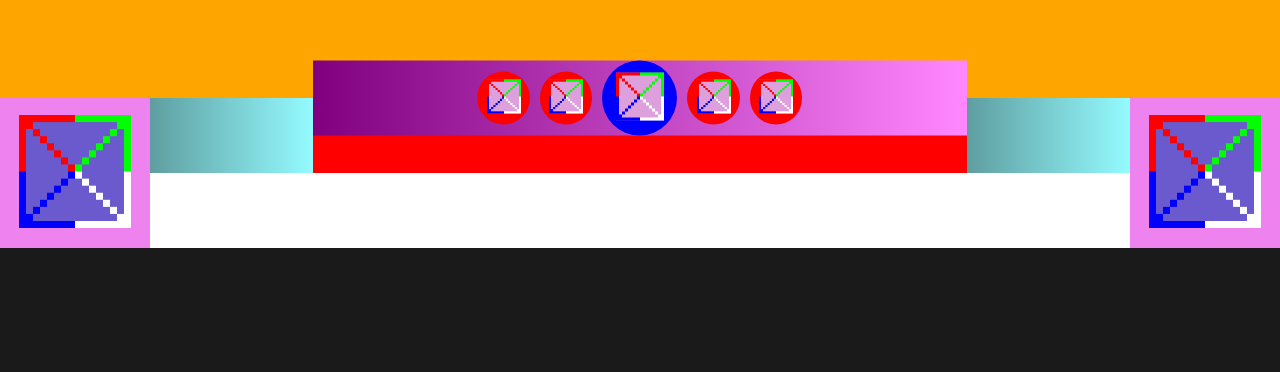
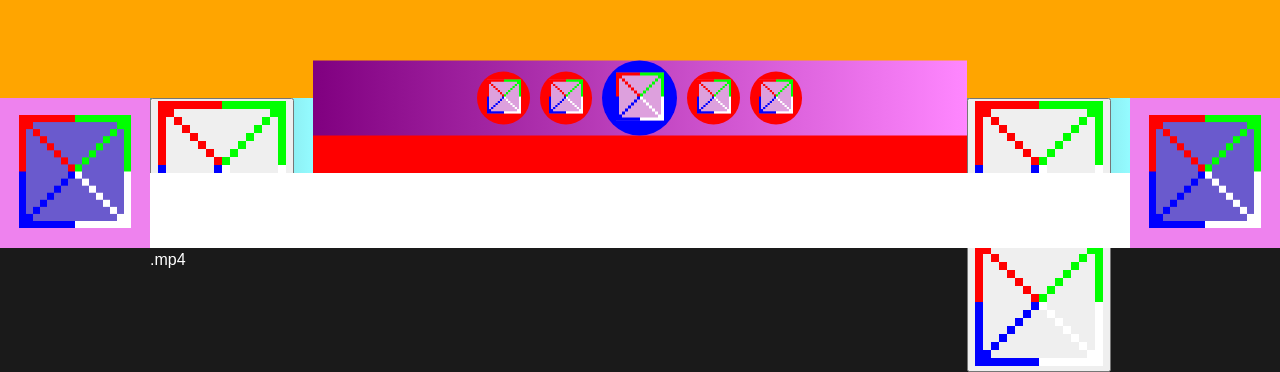
Before and after one commit to CosmicTb/Music-Leaf, a plain HTML site: page index.html in a window 1280 px wide. Shown: the part 552-924 px from the top of the page. Before the commit the page ends 800 px from the top, so only its background shows below. Drawn offline with Linux system fonts and the light colour scheme.

Commit message:
Update index.html

```diff
--- a/index.html
+++ b/index.html
@@ -10,7 +10,10 @@
             <button title="Queue"><img src="placeholder.png"></button>
             <div class="main">
                 <div>
-                    <div></div>
+                    <div>
+                        <button title="Show video"><img src="placeholder.png"></button>
+                        <p title=".mp4">.mp4</p>
+                    </div>
                     <div class="contentActions">
                         <button title="Previous song"><img src="placeholder.png"></button>
                         <button title="Back 10s"><img src="placeholder.png"></button>
@@ -18,7 +21,10 @@
                         <button title="Forward 10s"><img src="placeholder.png"></button>
                         <button title="Next song"><img src="placeholder.png"></button>
                     </div>
-                    <div></div>
+                    <div>
+                        <button title="Fullscreen"><img src="placeholder.png"></button>
+                        <button title="Picture In Picture"><img src="placeholder.png"></button>
+                    </div>
                 </div>
                 <div></div>
             </div>
```
